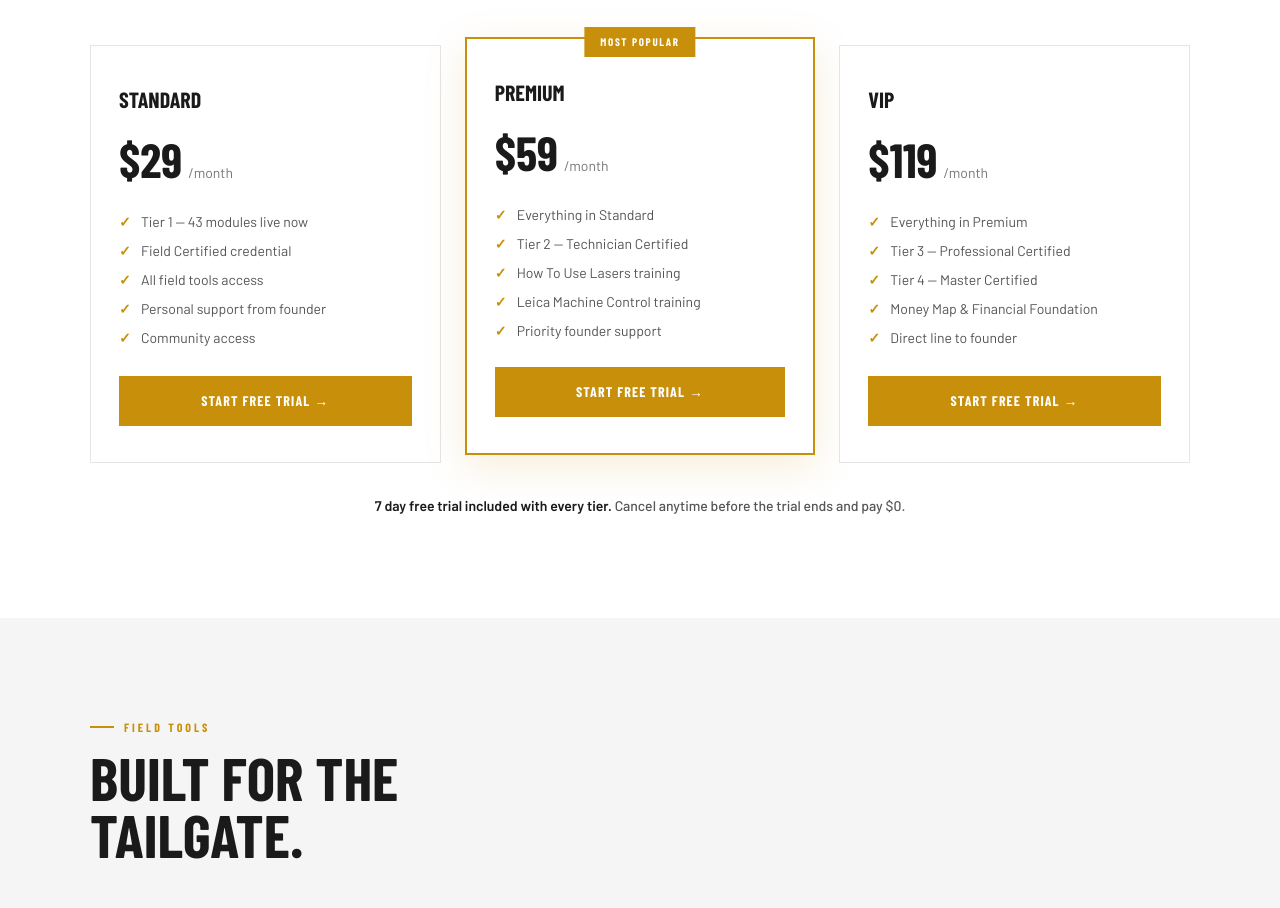
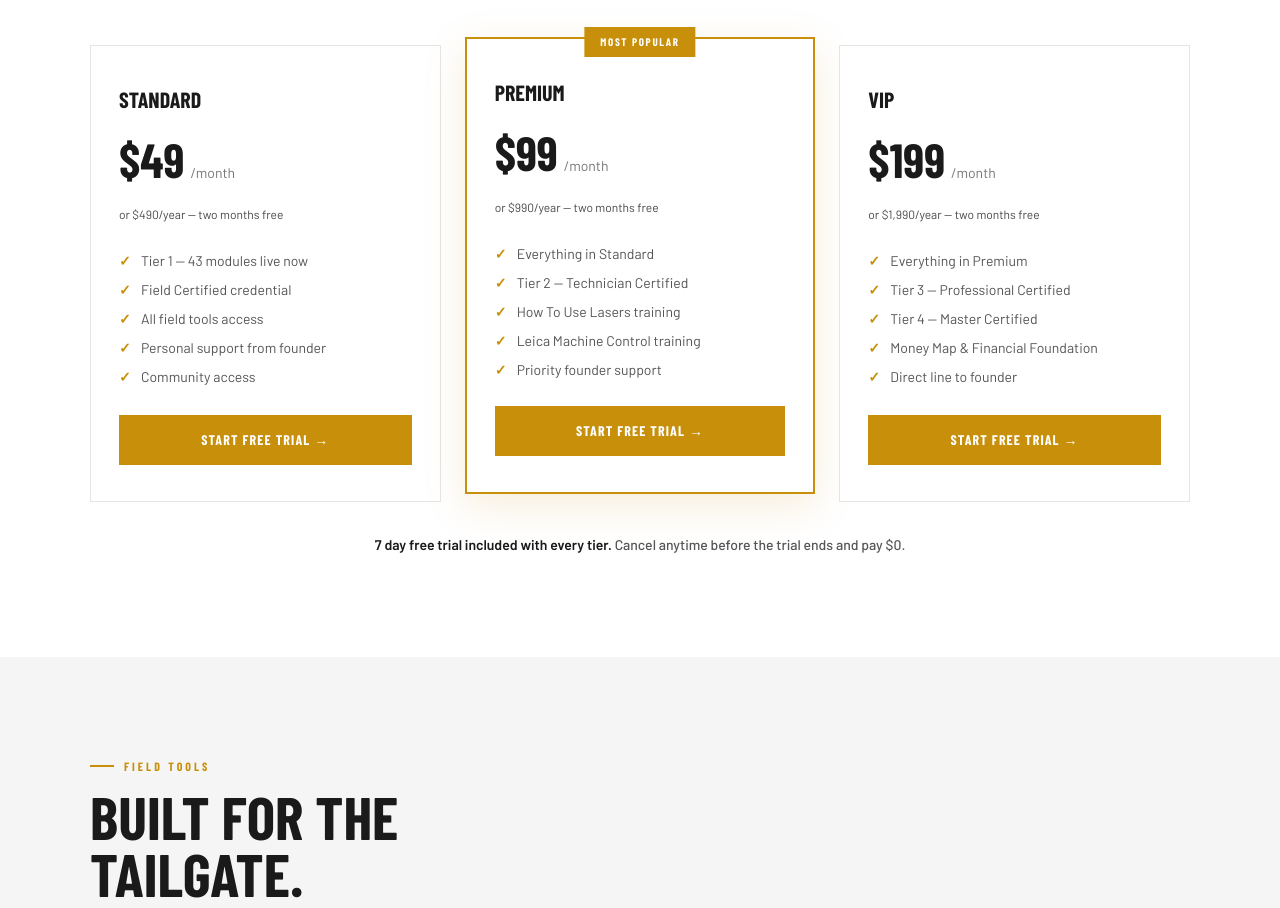
Before and after one commit to theexcavationacademy/tea-tools, a plain HTML site: page index.html in a window 1280 px wide. Shown: the part 5648-6556 px from the top of the page. Drawn offline with nearby package versions, Linux system fonts and the light colour scheme; a web font is replaced by a local one.

Commit message:
Raise membership prices ($49/$99/$199) and add annual pricing option

```diff
--- a/index.html
+++ b/index.html
@@ -427,7 +427,8 @@ footer{background:var(--dark2);border-top:1px solid rgba(255,255,255,0.06);paddi
     <div class="pricing-grid">
       <div class="price-card">
         <div class="price-tier">Standard</div>
-        <div class="price-amount"><span class="price-num">$29</span><span class="price-period">/month</span></div>
+        <div class="price-amount"><span class="price-num">$49</span><span class="price-period">/month</span></div>
+        <div class="price-annual" style="font-size:0.75em;opacity:0.8;margin-top:2px;">or $490/year — two months free</div>
         <ul class="price-features">
           <li>Tier 1 — 43 modules live now</li>
           <li>Field Certified credential</li>
@@ -440,7 +441,8 @@ footer{background:var(--dark2);border-top:1px solid rgba(255,255,255,0.06);paddi
       <div class="price-card featured">
         <div class="price-best-tag">Most Popular</div>
         <div class="price-tier">Premium</div>
-        <div class="price-amount"><span class="price-num">$59</span><span class="price-period">/month</span></div>
+        <div class="price-amount"><span class="price-num">$99</span><span class="price-period">/month</span></div>
+        <div class="price-annual" style="font-size:0.75em;opacity:0.8;margin-top:2px;">or $990/year — two months free</div>
         <ul class="price-features">
           <li>Everything in Standard</li>
           <li>Tier 2 — Technician Certified</li>
@@ -452,7 +454,8 @@ footer{background:var(--dark2);border-top:1px solid rgba(255,255,255,0.06);paddi
       </div>
       <div class="price-card">
         <div class="price-tier">VIP</div>
-        <div class="price-amount"><span class="price-num">$119</span><span class="price-period">/month</span></div>
+        <div class="price-amount"><span class="price-num">$199</span><span class="price-period">/month</span></div>
+        <div class="price-annual" style="font-size:0.75em;opacity:0.8;margin-top:2px;">or $1,990/year — two months free</div>
         <ul class="price-features">
           <li>Everything in Premium</li>
           <li>Tier 3 — Professional Certified</li>
```
